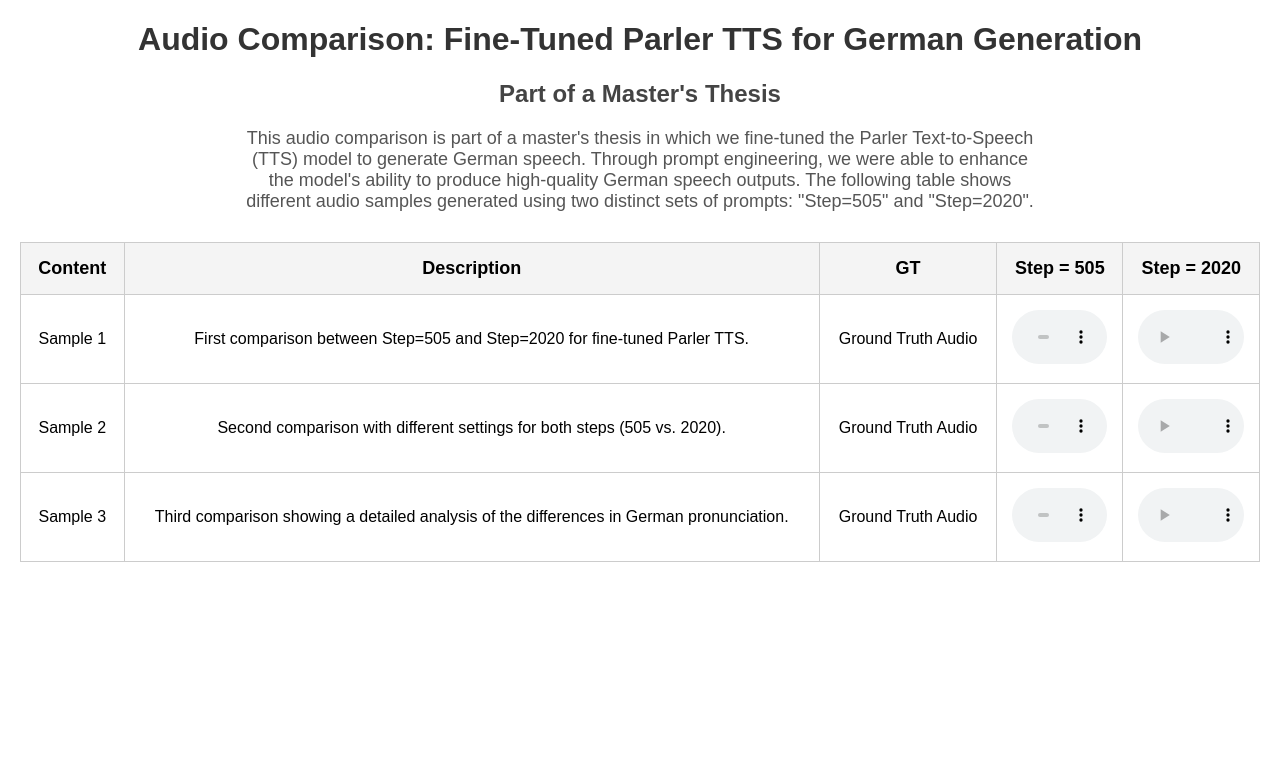
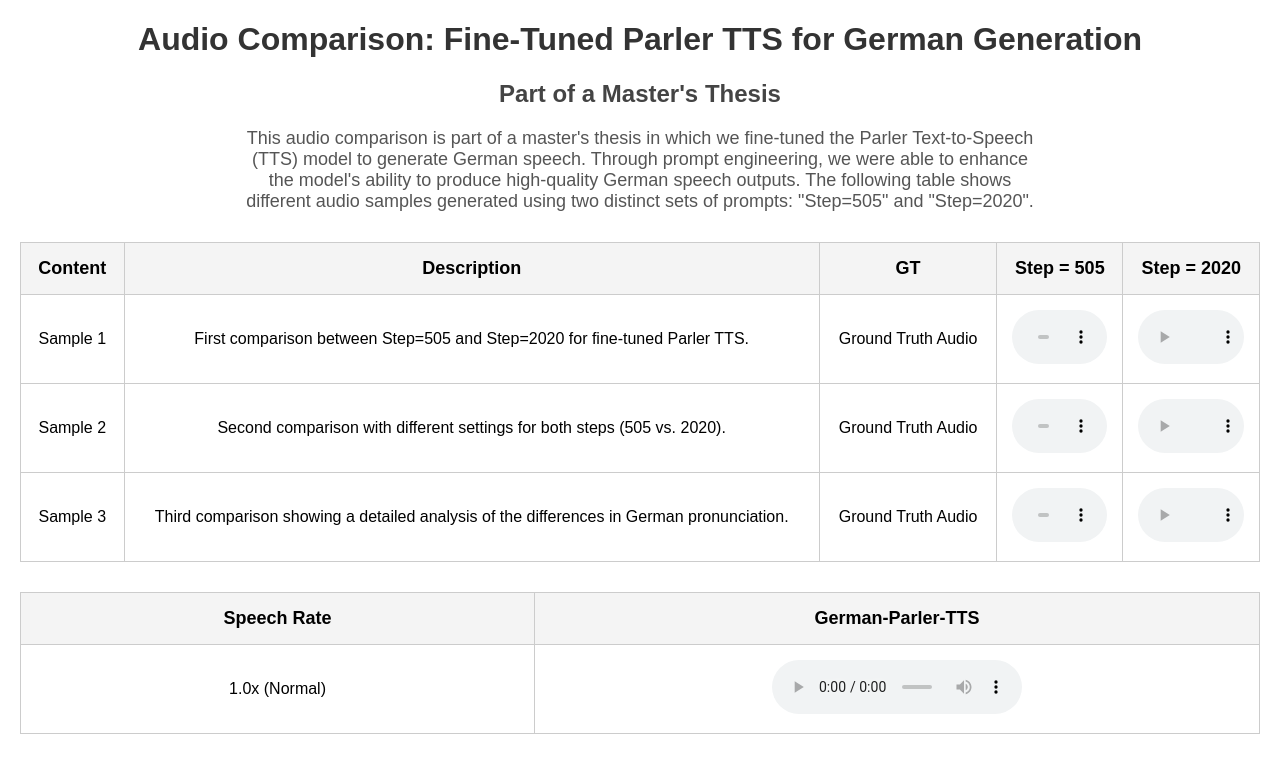
Before and after one commit to parttime-ai/thorsten-parler-tts, a plain HTML site: page index.html in a window 1280 px wide. Drawn offline with Linux system fonts and the light colour scheme.

Commit message:
Update index.html

```diff
--- a/index.html
+++ b/index.html
@@ -59,6 +59,7 @@
         German speech outputs. The following table shows different audio samples generated using two distinct sets of prompts: "Step=505" and "Step=2020".
     </p>
 
+    <!-- First Table: Content, Description, GT, Step 505, Step 2020 -->
     <table>
         <thead>
             <tr>
@@ -123,5 +124,26 @@
             </tr>
         </tbody>
     </table>
+
+    <!-- Second Table: Speech Rate, German-Parler-TTS -->
+    <table>
+        <thead>
+            <tr>
+                <th>Speech Rate</th>
+                <th>German-Parler-TTS</th>
+            </tr>
+        </thead>
+        <tbody>
+            <tr>
+                <td>1.0x (Normal)</td>
+                <td>
+                    <audio controls>
+                        <source src="YOUR_AUDIO_URL_GERMAN_PARLER_TTS_1" type="audio/mp3">
+                        Your browser does not support the audio element.
+                    </audio>
+                </td>
+            </tr>
+        </tbody>
+    </table>
 </body>
 </html>
```
